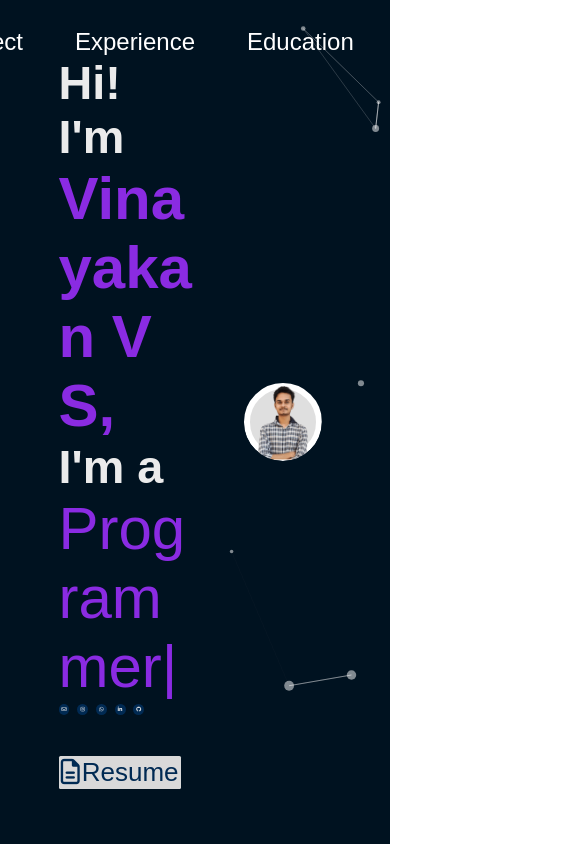
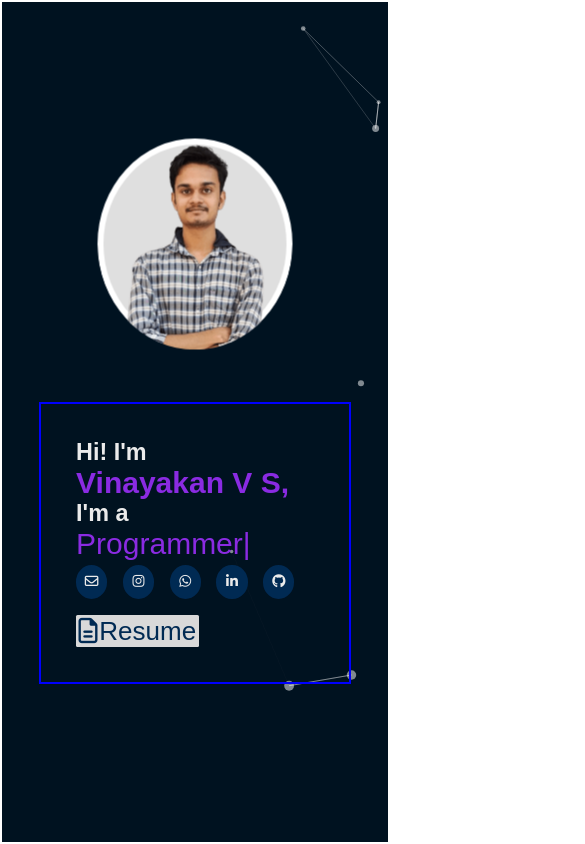
Before and after one commit to Vinu-1975/My_Portfolio_Website, a React (Vite) app: page / in a window 390 px wide. Shown: the top 844 px of the page, 585 px wide, since content can reach past the window. Built offline with nearby package versions, Linux system fonts and the light colour scheme; a web font is replaced by a local one.

Commit message:
made about page responsive

```diff
--- a/src/App.css
+++ b/src/App.css
@@ -24,13 +24,13 @@ body::-webkit-scrollbar {
 
 .particle-container {
   position: relative;
-  width: 100%;
+  width: 100vw;
   min-height: 100vh;
   background-image: url('./assets/background_6.svg');
   background-size: cover;
   background-position: center;
   background-repeat: no-repeat;
-  /* overflow-y: scroll; */
+  overflow-y: scroll;
 }
 
 
@@ -70,7 +70,7 @@ nav ul li:hover{
 }
 
 .about-me{
-  /* border: 2px solid white; */
+  border: 2px solid white;
   height: 100vh;
   display: flex;
   flex-direction: row;
@@ -199,6 +199,73 @@ nav ul li:hover{
   transform: translate(-50%, -50%) scale(1);
 }
 
+@media only screen and (max-width: 480px){
+
+  nav{
+    border: 2px solid red;
+    display: flex;
+    flex-direction: row;
+    justify-content: center;
+    align-items: center;
+    /* border: 2px solid white; */
+    height: 10%;
+    width: 100vw;
+    position: fixed;
+    z-index: 10;
+    font-size: 1.5rem;
+    display: none;
+  }
+
+  nav ul{
+    border: 2px solid yellow;
+    list-style-type: none;
+    display: flex;
+    flex-direction: column;
+    justify-content: center;
+    align-items: center;
+  }
+
+  .about-me{
+    /* border: 2px solid red; */
+    height: 100vh;
+    width: 100vw;
+    display: flex;
+    flex-direction: column-reverse;
+    justify-content: space-evenly;
+    align-items: center;
+    font-size: 8px;
+    padding-top: 10vh;
+  }
+  .about-me-text{
+    width:80vw;
+    border: 2px solid blue;
+    padding: 9vw;
+  }
+  .about-me-text .contact-icons{
+    /* border: 2px solid yellow; */
+    height: 4vh;
+  }
+
+  .about-me-text .contact-icons ul li{
+    /* border: 2px solid white; */
+    height: 4vh;
+    width: 8vw;
+    margin-right: 4vw;
+  }
+  .about-me-text .contact-icons ul li i{
+    font-size: 3.5vw;
+  }
+  .avatar{
+    width: 50vw;
+    height: 25vh;
+  }
+  .about-me-text .resume-button{
+    /* border: 2px solid white; */
+    margin-top: 2vh;
+    font-size: 26px;
+
+  }
+}
 
 
 @keyframes slideRight{
```
